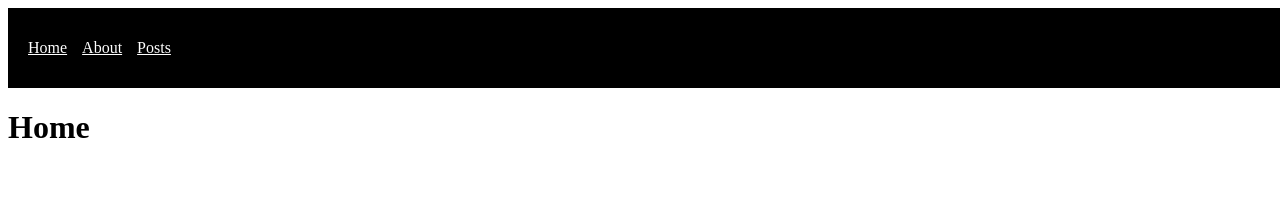
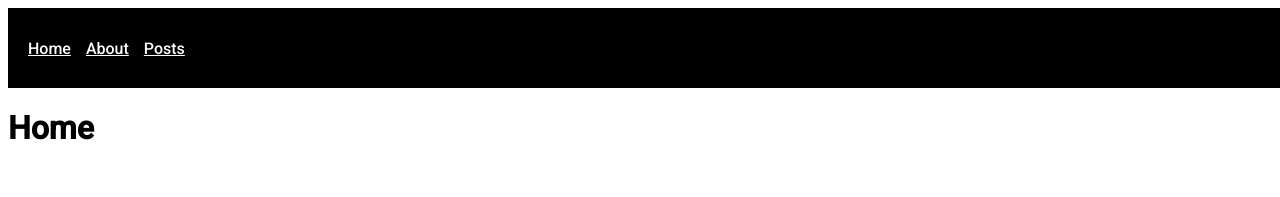
Before and after one commit to veronika-martinovich/next-js-app, a Next.js app: page / in a window 1280 px wide. Shown: the top 197 px of the page. Built offline with nearby package versions, Linux system fonts and the light colour scheme.

Commit message:
feat: create _document and _app files

```diff
--- /dev/null
+++ b/pages/_app.js
@@ -0,0 +1,16 @@
+function MyApp({ Component, pageProps }) {
+  return (
+    <>
+      <Component {...pageProps} />
+      <style jsx global>
+      {`
+        body {
+          font-family: 'Roboto', sans-serif;
+        }
+      `}
+      </style>
+    </>
+  )
+}
+
+export default MyApp
--- /dev/null
+++ b/pages/_document.js
@@ -0,0 +1,22 @@
+import Document, { Html, Head, Main, NextScript } from 'next/document';
+
+class MyDocument extends Document {
+
+  render() {
+    return (
+      <Html>
+        <Head>
+        <link rel="preconnect" href="https://fonts.googleapis.com"/>
+        <link rel="preconnect" href="https://fonts.gstatic.com" crossOrigin />
+        <link href="https://fonts.googleapis.com/css2?family=Roboto:wght@400;500&display=swap" rel="stylesheet"/>
+        </Head>
+        <body>
+          <Main />
+          <NextScript />
+        </body>
+      </Html>
+    )
+  }
+}
+
+export default MyDocument
```
